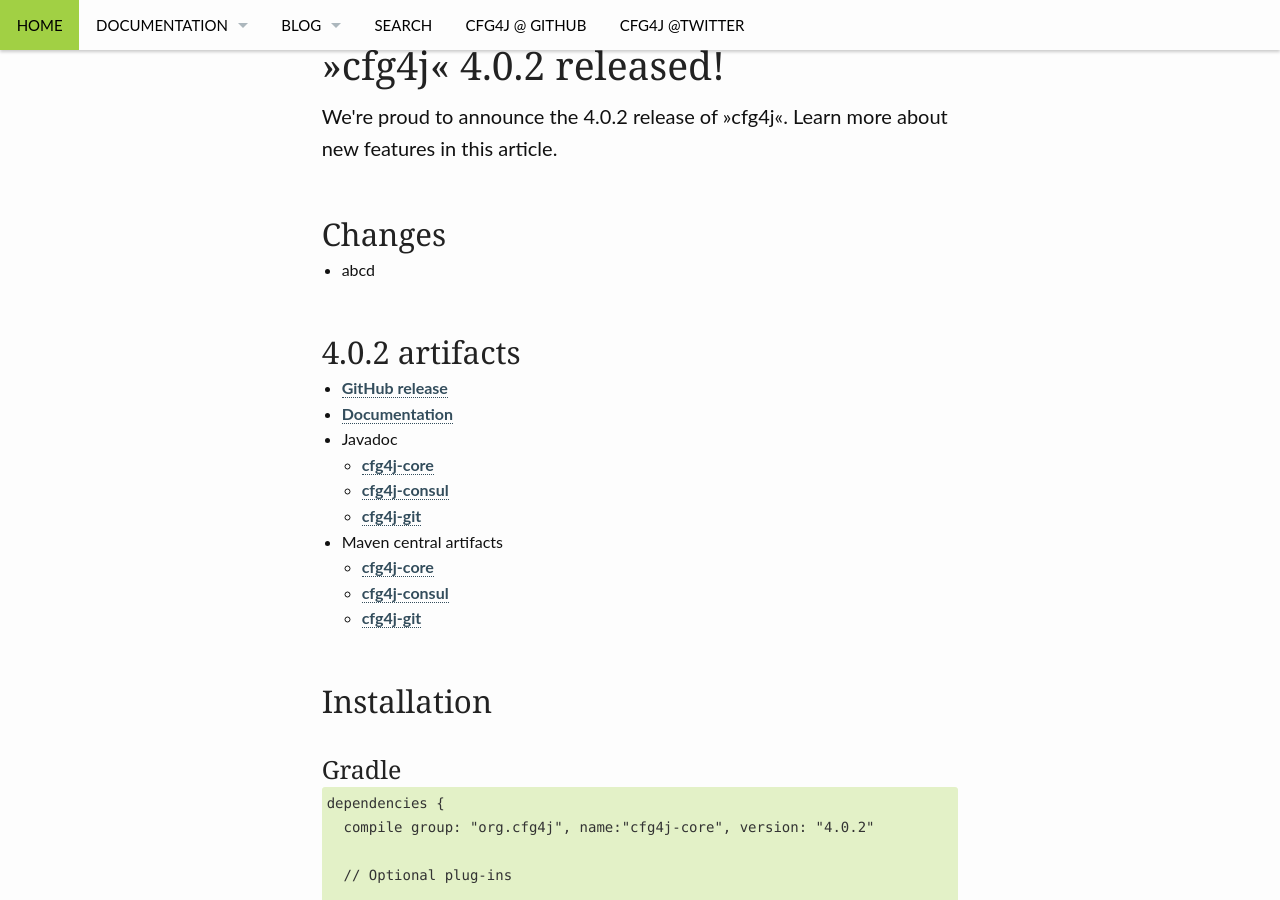
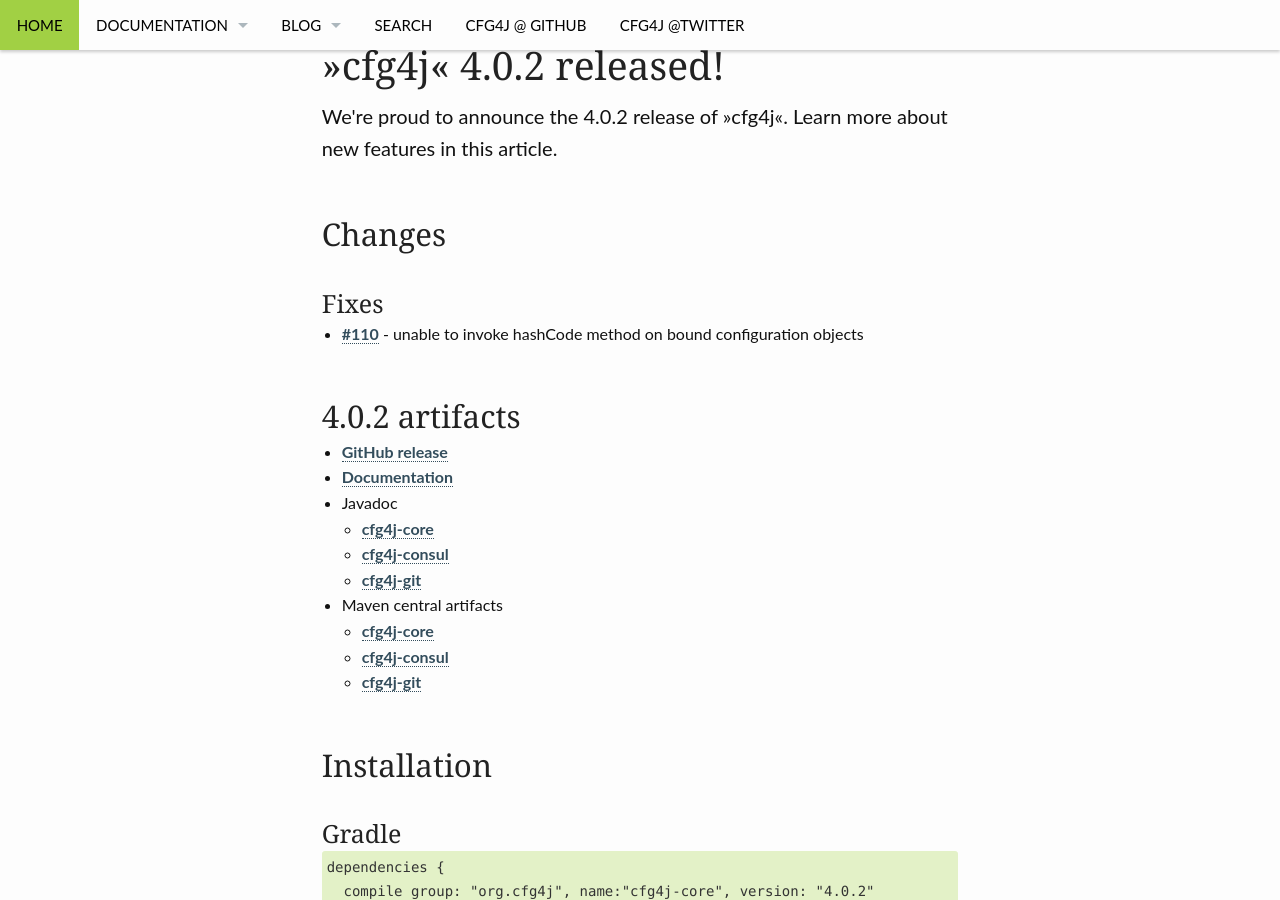
Before and after one commit to cfg4j/cfg4j.github.io, a Jekyll site: the page built from _posts/releases/2015-08-25-release_4_0_2.md, in a window 1280 px wide and 900 px high, scrolled down 317 px. Built offline with Jekyll 4.4.1, drawn with Linux system fonts in a browser that asks for light colours.

Commit message:
4.0.2 announcement

```diff
--- a/_posts/releases/2015-08-25-release_4_0_2.md
+++ b/_posts/releases/2015-08-25-release_4_0_2.md
@@ -25,4 +25,5 @@
 breadcrumb: true
 ---
 
-* abcd
+### Fixes
+* [#110](https://github.com/cfg4j/cfg4j/issues/110)  - unable to invoke hashCode method on bound configuration objects
```
